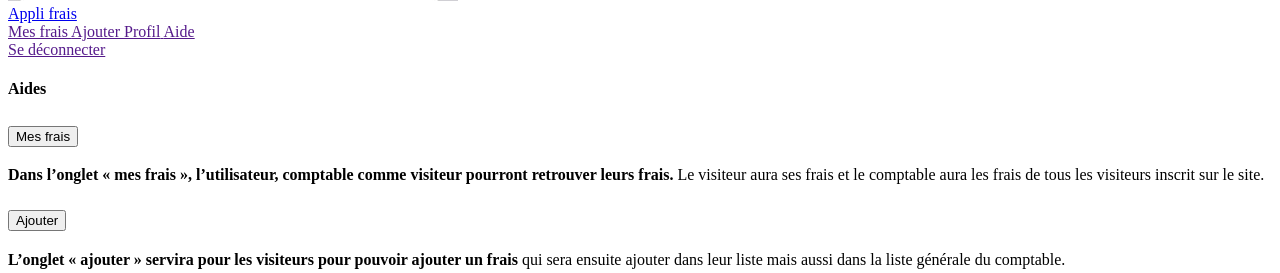
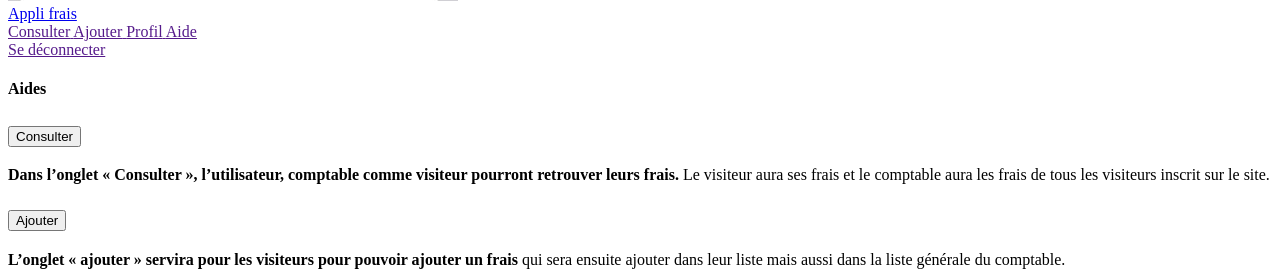
Before and after one commit to Christmann-Julian/appli-frais, a PHP site: template views/help/index.php in a window 1280 px wide. Shown: the part 493-766 px from the top of the page. Run offline with PHP 8.4, Linux system fonts and the light colour scheme; the visitor is signed in with stand-in values (Sample User, id 1); the template is opened without the code that fills it: most values are stand-ins (such as "Sample title", 1, 10 or a date in 2020); data that the repository does not hold is empty.

Commit message:
changement nom onglet menu

```diff
--- a/views/expense/add.php
+++ b/views/expense/add.php
@@ -21,7 +21,7 @@ $javascript=[
         <div> <a href="#" class="nav_logo">
             <i class='bx bx-layer nav_logo-icon'></i> <span class="nav_logo-name">Appli frais</span> </a>
             <div class="nav_list">
-                <a href="<?= $this->linkTo('expense'); ?>" class="nav_link"> <i class='bx bx-grid-alt nav_icon'></i> <span class="nav_name">Mes frais</span> </a>
+                <a href="<?= $this->linkTo('expense'); ?>" class="nav_link"> <i class='bx bx-grid-alt nav_icon'></i> <span class="nav_name">Consulter</span> </a>
                 <a href="<?= $this->linkTo('expense_add'); ?>" class="nav_link active"> <i class='bx bx-add-to-queue nav_icon'></i> <span class="nav_name">Ajouter</span> </a>
                 <a href="<?= $this->linkTo('user'); ?>" class="nav_link"> <i class='bx bx-user nav_icon'></i> <span class="nav_name">Profil</span> </a>
                 <a href="<?= $this->linkTo('help'); ?>" class="nav_link"> <i class='bx bx-help-circle nav_icon'></i> <span class="nav_name">Aide</span> </a>
--- a/views/expense/index.php
+++ b/views/expense/index.php
@@ -20,7 +20,7 @@ $javascript=[
         <div> <a href="#" class="nav_logo">
             <i class='bx bx-layer nav_logo-icon'></i> <span class="nav_logo-name">Appli frais</span> </a>
             <div class="nav_list">
-                <a href="<?= $this->linkTo('expense'); ?>" class="nav_link active"> <i class='bx bx-grid-alt nav_icon'></i> <span class="nav_name">Mes frais</span> </a>
+                <a href="<?= $this->linkTo('expense'); ?>" class="nav_link active"> <i class='bx bx-grid-alt nav_icon'></i> <span class="nav_name">Consulter</span> </a>
                 <?php if($_SESSION['role'] == "visiteur" ){ ?>
                     <a href="<?= $this->linkTo('expense_add'); ?>" class="nav_link"> <i class='bx bx-add-to-queue nav_icon'></i> <span class="nav_name">Ajouter</span> </a>
                 <?php } ?>
--- a/views/help/index.php
+++ b/views/help/index.php
@@ -20,7 +20,7 @@ $javascript=[
         <div> <a href="#" class="nav_logo">
             <i class='bx bx-layer nav_logo-icon'></i> <span class="nav_logo-name">Appli frais</span> </a>
             <div class="nav_list">
-                <a href="<?= $this->linkTo('expense'); ?>" class="nav_link"> <i class='bx bx-grid-alt nav_icon'></i> <span class="nav_name">Mes frais</span> </a>
+                <a href="<?= $this->linkTo('expense'); ?>" class="nav_link"> <i class='bx bx-grid-alt nav_icon'></i> <span class="nav_name">Consulter</span> </a>
                 <?php if($_SESSION['role'] == "visiteur" ){ ?>
                     <a href="<?= $this->linkTo('expense_add'); ?>" class="nav_link"> <i class='bx bx-add-to-queue nav_icon'></i> <span class="nav_name">Ajouter</span> </a>
                 <?php } ?>
@@ -39,12 +39,12 @@ $javascript=[
         <div class="accordion-item">
             <h2 class="accordion-header" id="headingOne">
                 <button class="accordion-button collapsed" type="button" data-bs-toggle="collapse" data-bs-target="#collapseOne" aria-expanded="true" aria-controls="collapseOne">
-                    Mes frais
+                    Consulter
                 </button>
             </h2>
             <div id="collapseOne" class="accordion-collapse collapse" aria-labelledby="headingOne" data-bs-parent="#accordionExample">
                 <div class="accordion-body">
-                    <strong>Dans l’onglet « mes frais », l’utilisateur, comptable comme visiteur pourront retrouver leurs frais.</strong> Le visiteur aura ses frais et le comptable aura les frais de tous les visiteurs inscrit sur le site.
+                    <strong>Dans l’onglet « Consulter », l’utilisateur, comptable comme visiteur pourront retrouver leurs frais.</strong> Le visiteur aura ses frais et le comptable aura les frais de tous les visiteurs inscrit sur le site.
                 </div>
             </div>
         </div>
--- a/views/user/index.php
+++ b/views/user/index.php
@@ -20,7 +20,7 @@ $javascript=[
         <div> <a href="#" class="nav_logo">
             <i class='bx bx-layer nav_logo-icon'></i> <span class="nav_logo-name">Appli frais</span> </a>
             <div class="nav_list">
-                <a href="<?= $this->linkTo('expense'); ?>" class="nav_link"> <i class='bx bx-grid-alt nav_icon'></i> <span class="nav_name">Mes frais</span> </a>
+                <a href="<?= $this->linkTo('expense'); ?>" class="nav_link"> <i class='bx bx-grid-alt nav_icon'></i> <span class="nav_name">Consulter</span> </a>
                 <?php if($_SESSION['role'] == "visiteur" ){ ?>
                     <a href="<?= $this->linkTo('expense_add'); ?>" class="nav_link"> <i class='bx bx-add-to-queue nav_icon'></i> <span class="nav_name">Ajouter</span> </a>
                 <?php } ?>
```
